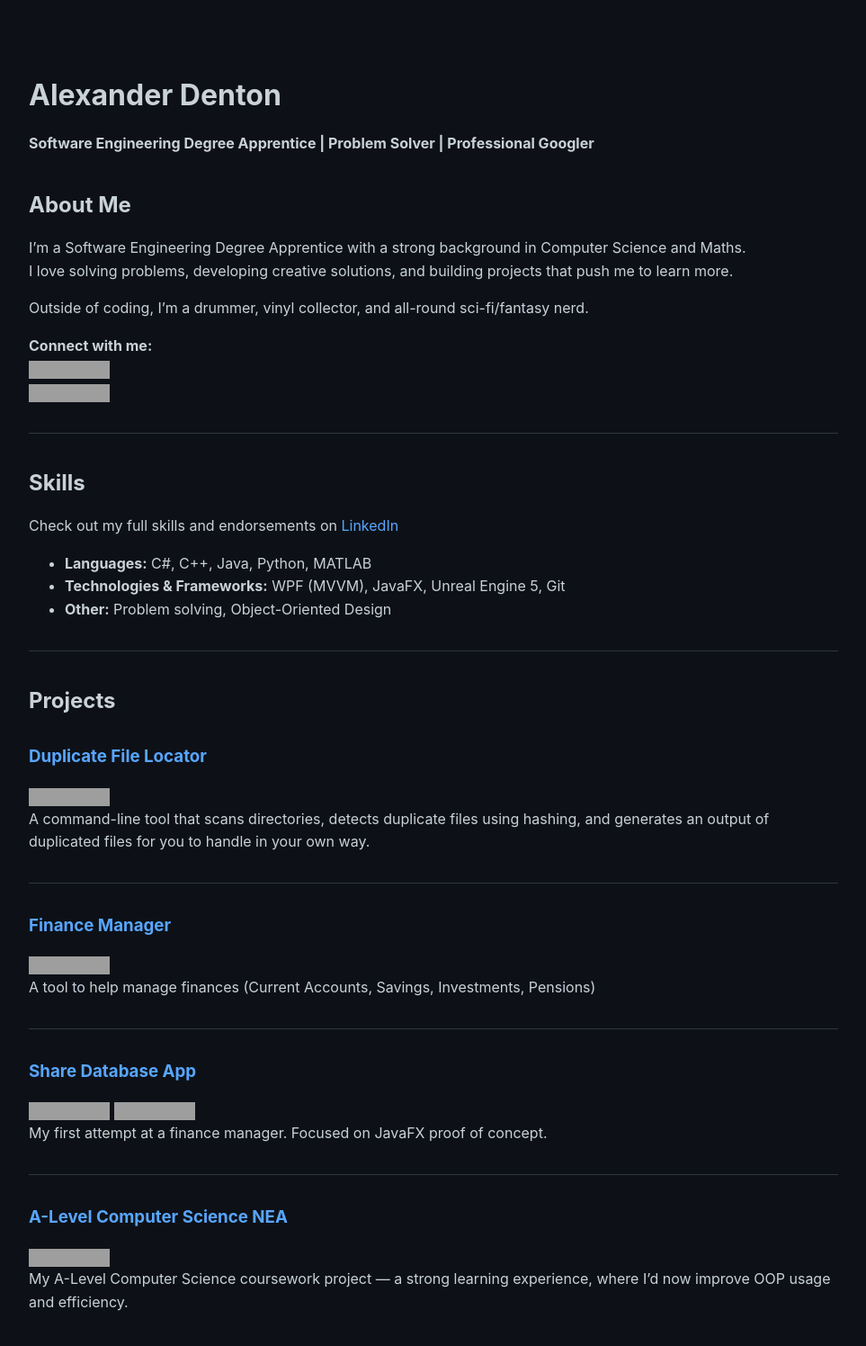
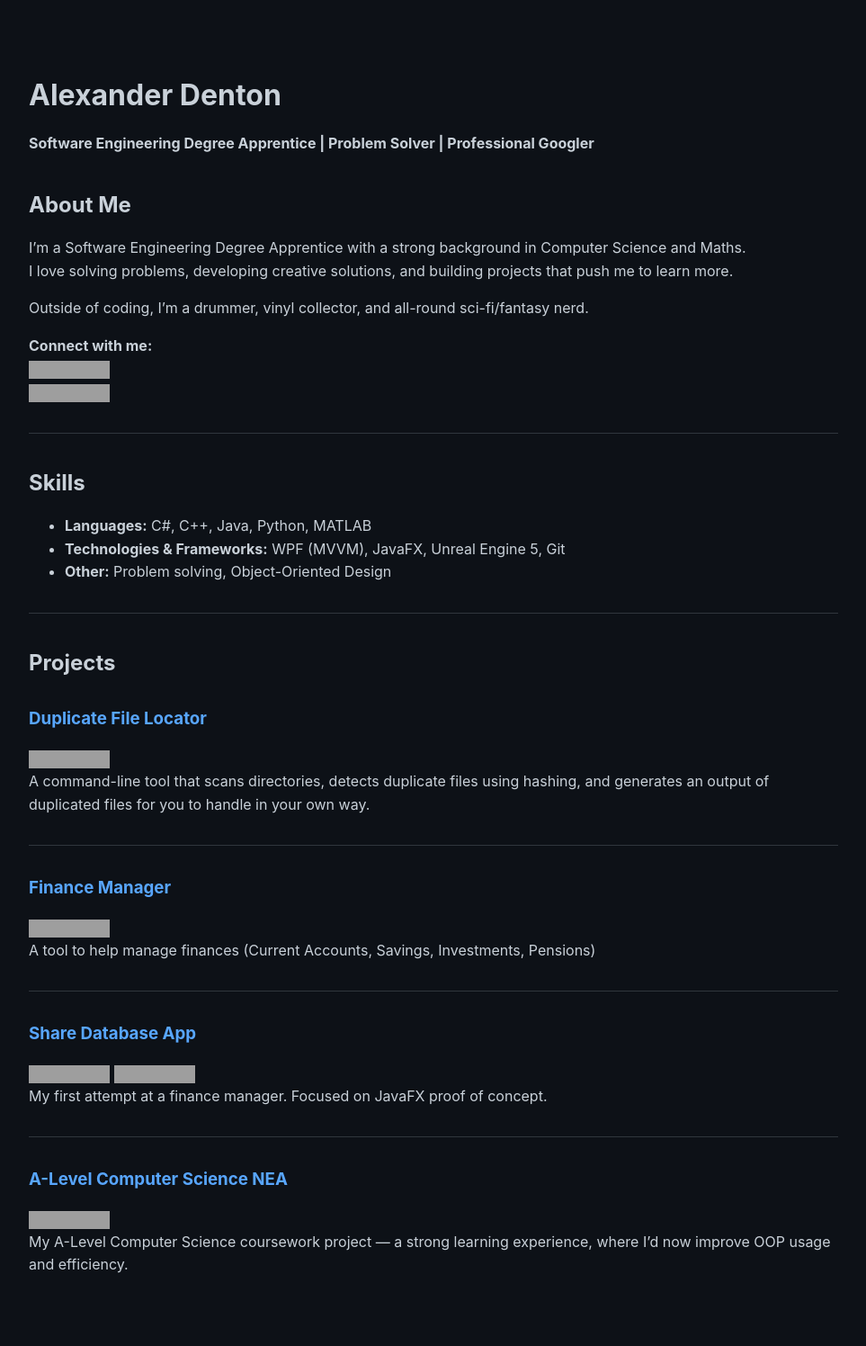
Before and after one commit to alexanderdenton/alexanderdenton.github.io, a Jekyll site: the page built from index.md, in a window 1280 px wide, cut to the strip 0-1509 px from the top of the page. Shown: the top 1496 px of the strip at 90% size, without its empty margins (158-1121 px from the left). Built offline with Jekyll 4.4.1, drawn with Linux system fonts in a browser that asks for light colours; after the commit the page ends 1467 px from its top, so only the background shows below that; grey boxes are pictures that could not be loaded.

Commit message:
Removed Additional Link.

```diff
--- a/index.md
+++ b/index.md
@@ -19,9 +19,7 @@ Outside of coding, I’m a drummer, vinyl collector, and all-round sci-fi/fantas
 
 ---
 
-## Skills {#skills}
-
-Check out my full skills and endorsements on [LinkedIn](https://www.linkedin.com/in/alexander-t-denton)
+## Skills
 
 - **Languages:** C#, C++, Java, Python, MATLAB
 - **Technologies & Frameworks:** WPF (MVVM), JavaFX, Unreal Engine 5, Git
```
